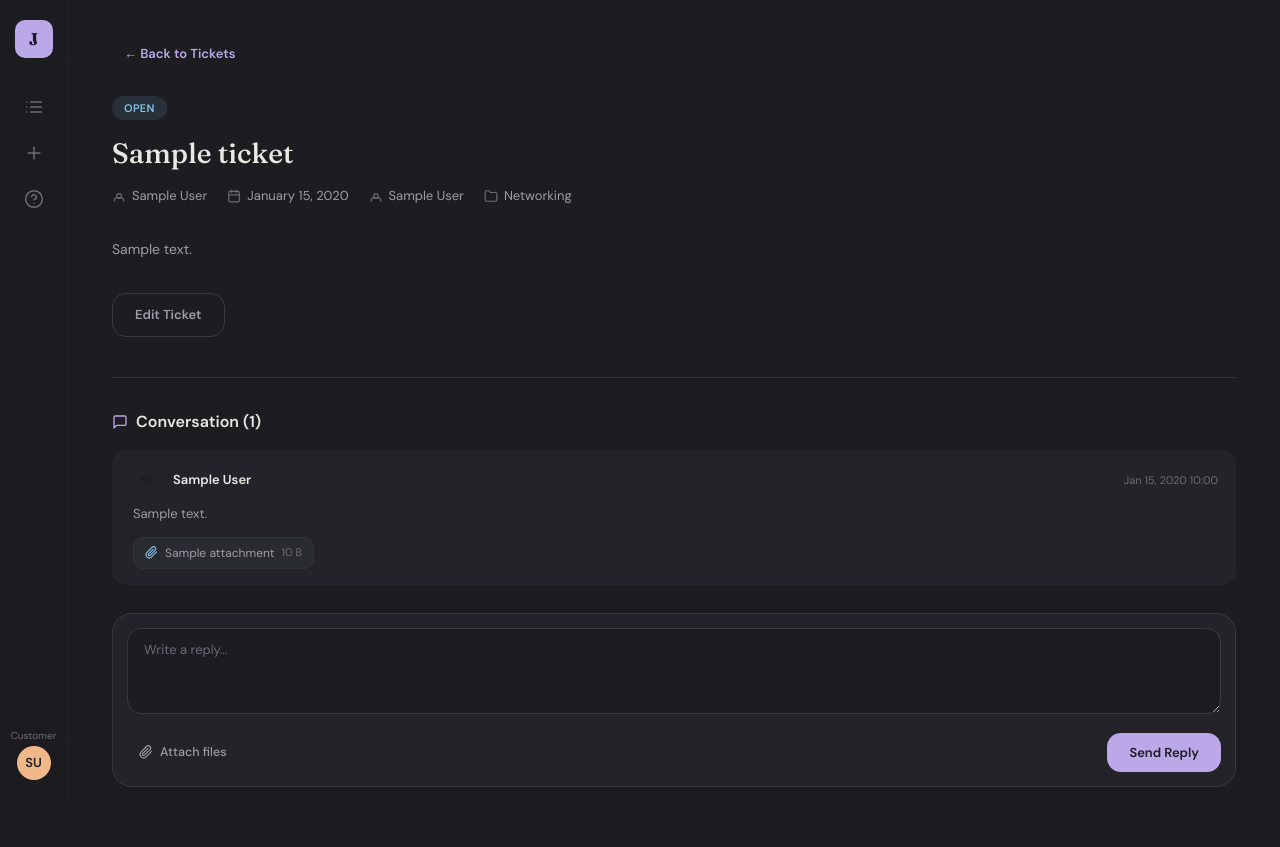
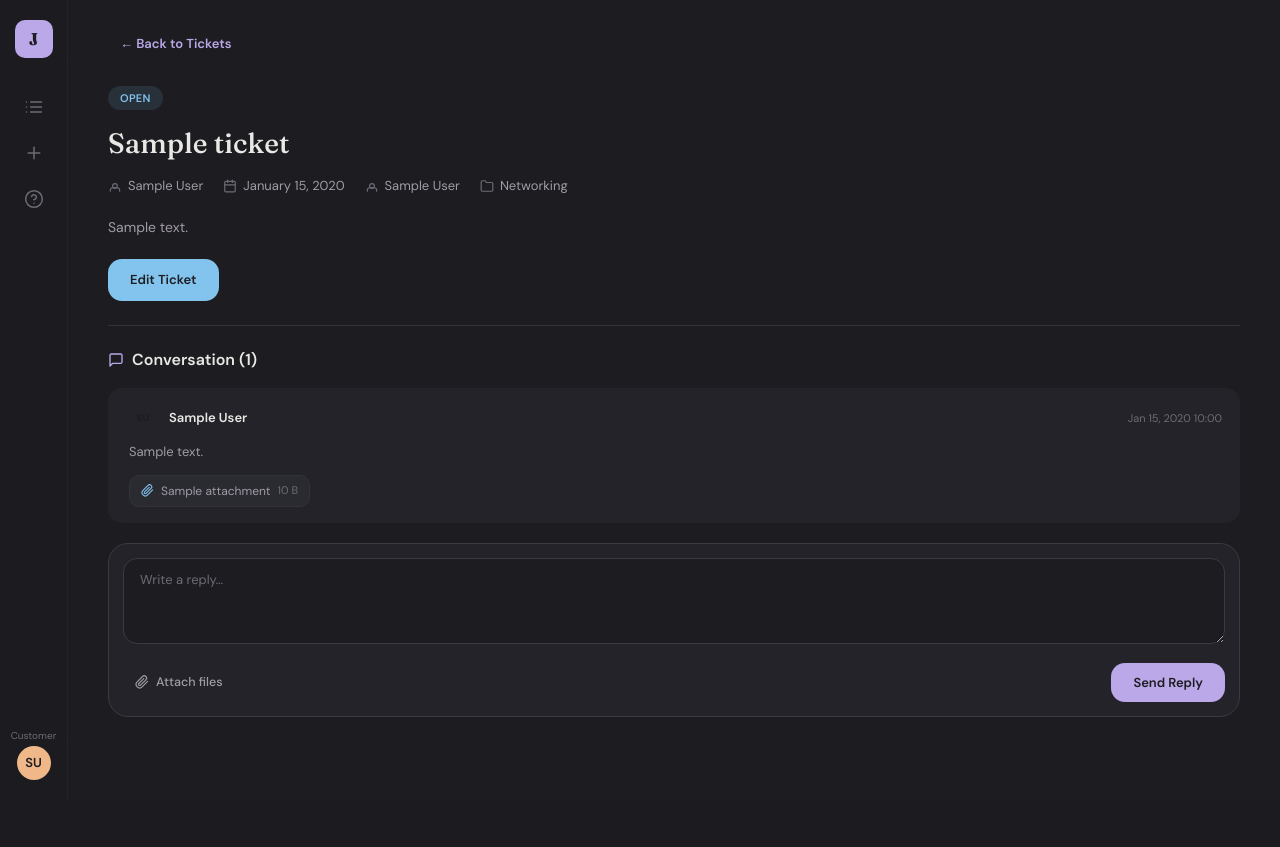
Before and after one commit to Susquehanna-Syntax/Jackil, a Django app: page /tickets/1/ in a window 1280 px wide. After the commit the page ends 780 px from the top, so only its background shows below. Run offline with Django 5.2, Linux system fonts and the light colour scheme; a user stored in the database is signed in; data comes from the database, SQL or seed files in the repository; tables that the repository leaves empty hold one stand-in row (values such as "Sample post").

Commit message:
Fix createsuperuser role + tighten whitespace + more filled buttons
- createsuperuser now creates an admin (JackilUserManager.create_superuser)
- Reduce vertical spacing: main padding, dividers, hero-sub, detail header/body/actions
- Use filled color buttons for primary CTAs (Edit Ticket, Manage Ticket, Manage inboxes, Open a ticket, New Macro)

```diff
--- a/apps/accounts/models.py
+++ b/apps/accounts/models.py
@@ -1,5 +1,12 @@
-from django.contrib.auth.models import AbstractUser
+from django.contrib.auth.models import AbstractUser, UserManager
 from django.db import models
+
+
+class JackilUserManager(UserManager):
+    def create_superuser(self, username, email=None, password=None, **extra_fields):
+        # A superuser is a Jackil admin by default.
+        extra_fields.setdefault("role", "admin")
+        return super().create_superuser(username, email, password, **extra_fields)
 
 
 class User(AbstractUser):
@@ -15,6 +22,8 @@ class User(AbstractUser):
     avatar_color = models.CharField(max_length=20, default="lavender")
     created_at = models.DateTimeField(auto_now_add=True)
     updated_at = models.DateTimeField(auto_now=True)
+
+    objects = JackilUserManager()
 
     def __str__(self):
         return self.get_username()
--- a/apps/console/templates/console/automation_home.html
+++ b/apps/console/templates/console/automation_home.html
@@ -43,7 +43,7 @@
 
 <div class="settings-section-head">
   <div class="section-heading" style="margin-bottom: 0;">Macros</div>
-  <a href="{% url 'console:macro_create' %}" class="btn btn-outline">
+  <a href="{% url 'console:macro_create' %}" class="btn btn-filled-peach">
     <svg viewBox="0 0 24 24"><line x1="12" y1="5" x2="12" y2="19"/><line x1="5" y1="12" x2="19" y2="12"/></svg>
     New Macro
   </a>
@@ -74,7 +74,7 @@
   <div class="empty-state-icon"><svg viewBox="0 0 24 24"><path d="M21 15a2 2 0 01-2 2H7l-4 4V5a2 2 0 012-2h14a2 2 0 012 2z"/></svg></div>
   <h3>No macros yet</h3>
   <p>Save a canned response your team uses often.</p>
-  <a href="{% url 'console:macro_create' %}" class="btn btn-outline">New Macro</a>
+  <a href="{% url 'console:macro_create' %}" class="btn btn-filled-peach">New Macro</a>
 </div>
 {% endif %}
 {% endblock %}
--- a/apps/console/templates/console/settings_home.html
+++ b/apps/console/templates/console/settings_home.html
@@ -31,7 +31,7 @@
     </div>
   </div>
   <div class="card-footer">
-    <a href="{% url 'console:inbox_list' %}" class="btn btn-outline">Manage inboxes</a>
+    <a href="{% url 'console:inbox_list' %}" class="btn btn-filled-lav">Manage inboxes</a>
   </div>
 </div>
 {% endblock %}
--- a/apps/kb/templates/kb/article.html
+++ b/apps/kb/templates/kb/article.html
@@ -33,7 +33,7 @@
 
   <div class="kb-article-cta">
     Didn't find what you needed?
-    <a href="{% url 'tickets:ticket_create' %}" class="btn btn-outline">Open a ticket</a>
+    <a href="{% url 'tickets:ticket_create' %}" class="btn btn-filled-lav">Open a ticket</a>
   </div>
 </div>
 {% endblock %}
--- a/static/css/style.css
+++ b/static/css/style.css
@@ -157,7 +157,7 @@ body {
 /* ── Main ── */
 .main {
   grid-column: 2;
-  padding: 36px 44px 60px;
+  padding: 26px 40px 40px;
   overflow-x: hidden;
   overflow-y: auto;
 }
@@ -170,7 +170,7 @@ body {
   text-transform: uppercase;
   color: var(--text-3);
   margin-bottom: 20px;
-  margin-top: 48px;
+  margin-top: 34px;
 }
 .section-label:first-child { margin-top: 0; }
 
@@ -189,7 +189,7 @@ body {
   color: var(--text-2);
   max-width: 520px;
   line-height: 1.6;
-  margin-bottom: 36px;
+  margin-bottom: 22px;
 }
 
 /* ── Buttons ── */
@@ -460,7 +460,7 @@ body {
 .filter-bar .form-select { width: auto; min-width: 140px; }
 
 /* ── Ticket Detail ── */
-.ticket-detail-header { margin-bottom: 32px; }
+.ticket-detail-header { margin-bottom: 20px; }
 .ticket-detail-title {
   font-family: 'Fraunces', serif;
   font-size: 28px;
@@ -482,21 +482,21 @@ body {
   font-size: 14px;
   color: var(--text-2);
   line-height: 1.7;
-  margin-bottom: 32px;
+  margin-bottom: 20px;
 }
 
 .ticket-detail-actions {
   display: flex;
   gap: 10px;
   flex-wrap: wrap;
-  margin-bottom: 40px;
+  margin-bottom: 24px;
 }
 
 /* ── Divider ── */
 .divider {
   height: 1px;
   background: var(--s3);
-  margin: 32px 0;
+  margin: 22px 0;
 }
 
 /* ── Section Heading ── */
@@ -949,7 +949,7 @@ body {
 
 /* ── Responsive ── */
 /* ── Conversation thread (M1) ── */
-.msg-thread { display: flex; flex-direction: column; gap: 10px; margin-bottom: 28px; }
+.msg-thread { display: flex; flex-direction: column; gap: 8px; margin-bottom: 20px; }
 
 .msg {
   padding: 16px 18px;
--- a/templates/tickets/detail.html
+++ b/templates/tickets/detail.html
@@ -87,7 +87,7 @@
 
   <div class="ticket-detail-actions">
     {% if can_edit %}
-    <a href="{% url 'tickets:ticket_edit' ticket.pk %}" class="btn btn-outline">Edit Ticket</a>
+    <a href="{% url 'tickets:ticket_edit' ticket.pk %}" class="btn btn-filled-sky">Edit Ticket</a>
     {% endif %}
   </div>
 </div>
@@ -186,7 +186,7 @@
 <div class="divider"></div>
 
 <div class="ticket-detail-actions" style="margin-bottom: 32px;">
-  <button type="button" class="btn btn-outline" id="manage_trigger">
+  <button type="button" class="btn btn-filled-lav" id="manage_trigger">
     <svg viewBox="0 0 24 24"><circle cx="12" cy="12" r="3"/><path d="M19.4 15a1.65 1.65 0 00.33 1.82l.06.06a2 2 0 01-2.83 2.83l-.06-.06a1.65 1.65 0 00-1.82-.33 1.65 1.65 0 00-1 1.51V21a2 2 0 01-4 0v-.09A1.65 1.65 0 009 19.4a1.65 1.65 0 00-1.82.33l-.06.06a2 2 0 01-2.83-2.83l.06-.06A1.65 1.65 0 004.68 15a1.65 1.65 0 00-1.51-1H3a2 2 0 010-4h.09A1.65 1.65 0 004.6 9a1.65 1.65 0 00-.33-1.82l-.06-.06a2 2 0 012.83-2.83l.06.06A1.65 1.65 0 009 4.68a1.65 1.65 0 001-1.51V3a2 2 0 014 0v.09a1.65 1.65 0 001 1.51 1.65 1.65 0 001.82-.33l.06-.06a2 2 0 012.83 2.83l-.06.06A1.65 1.65 0 0019.4 9a1.65 1.65 0 001.51 1H21a2 2 0 010 4h-.09a1.65 1.65 0 00-1.51 1z"/></svg>
     Manage Ticket
   </button>
```
Also changed, not shown: apps/accounts/migrations/0003_alter_user_managers.py (added).
